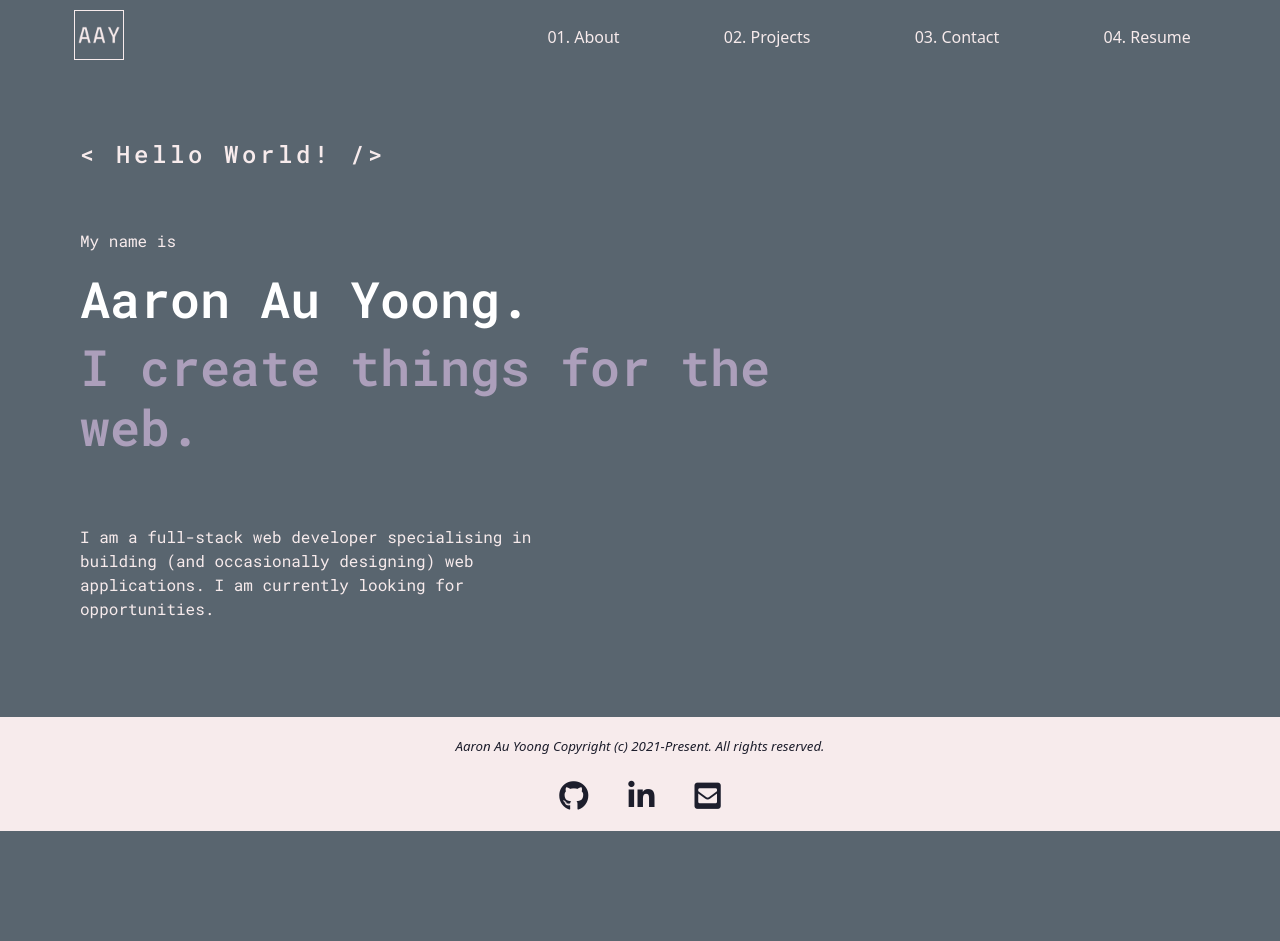
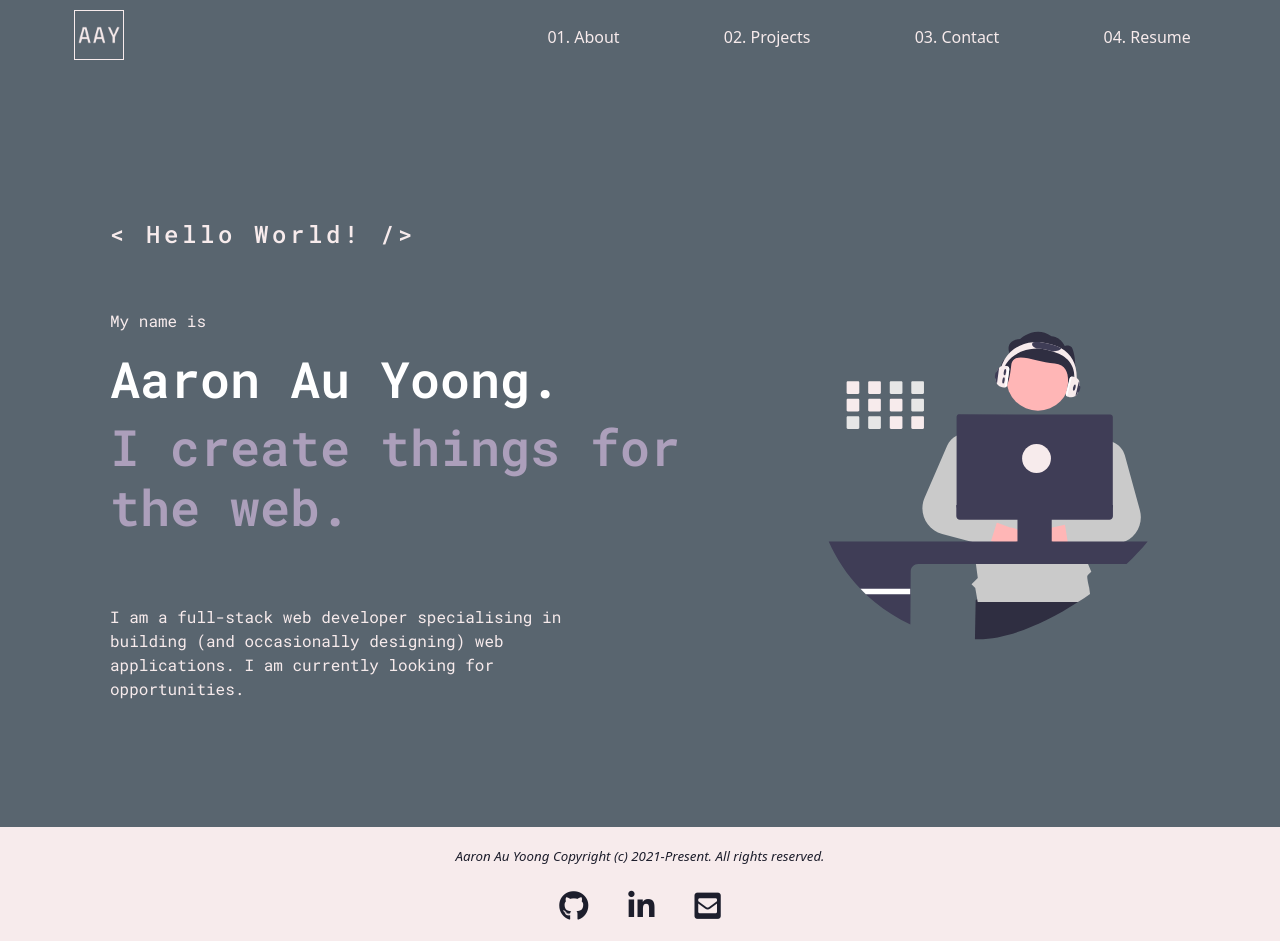
Before and after one commit to aaronauyoong/my-react-portfolio, a React (Create React App) app: page / in a window 1280 px wide. Before the commit the page ends 831 px from the top, so only its background shows below. Built offline with nearby package versions, Linux system fonts and the light colour scheme.

Commit message:
added image to homepage for more visual appeal

```diff
--- a/src/assets/styles/custom-styles.css
+++ b/src/assets/styles/custom-styles.css
@@ -17,6 +17,7 @@ main {
     max-height: auto;
     font-family: 'Roboto Mono', monospace;
     flex: 1 1 auto;
+    margin-top: 50px;
 }
 
 header,
@@ -74,12 +75,23 @@ header {
 .hero-container {
     display: flex;
     flex-wrap: wrap;
+    flex-direction: row;
+    width: 100%;
+    margin: 30px;
 }
 
 .home-image, .home-content {
     display: flex;
     flex-wrap: wrap;
-    width: 70vw;
+}
+
+.home-content {
+    width: 65%;
+}
+
+.home-image {
+    width: 35%;
+
 }
 
 .hello-world {
@@ -121,11 +133,6 @@ header {
 	text-align: left;
 }
 
-/* .home-image img {
-    object-fit: contain;
-    align-self: flex-end;
-    margin: 0;
-} */
 
 .typewriter h4 {
     overflow: hidden; /* Ensures the content is not revealed until the animation */
@@ -169,6 +176,18 @@ header {
 		flex-wrap: wrap;
 		width: 40vw;
 	}
+
+    .hero-container {
+        flex-direction: column;
+    }
+
+    .home-image {
+        width: 100%;
+    }
+
+    .home-content {
+        width: 100%;
+    }
 
 	.hello-world, .home-myself, .home-summary {
 		padding-left: 30px;
--- a/src/components/homepage/Home.js
+++ b/src/components/homepage/Home.js
@@ -1,29 +1,11 @@
 import React from 'react';
 import '../../assets/styles/custom-styles.css';
-// import HomepageWebDev from '../../assets/images/web-developer.svg';
+import HomepageWebDev from '../../assets/images/web-developer.svg';
 
 function Home() {
     return (
-        <section className="row landing-page">
-            <div className="hero-container"
-            // style={{
-            //     backgroundImage: `url(${HomepageWebDev})`,
-            //     backgroundPosition: `right -15px`,
-            //     backgroundRepeat: 'no-repeat',
-            //     width: '100vw',
-            //     alignSelf: 'right',
-            //     justifyContent: 'flex-end',
-            //     textAlign: 'right',
-            //     alignItems: 'right'
-
-            // }}
-            >
-                {/* <div class="home-image">
-                    <img
-                        src={HomepageWebDev}
-                        alt="This is a Web Dev cartoon from unDraw"
-                    ></img>
-                </div> */}
+        <section className="landing-page">
+            <div className="hero-container">
                 <div className="home-content">
                     <div className="hello-world">
                         <div className="typewriter">
@@ -46,6 +28,12 @@ function Home() {
                         </p>
                     </div>
                 </div>
+                <div class="home-image">
+                    <img
+                        src={HomepageWebDev}
+                        alt="This is a Web Dev cartoon from unDraw"
+                    ></img>
+                </div>
             </div>
         </section>
     );
```
